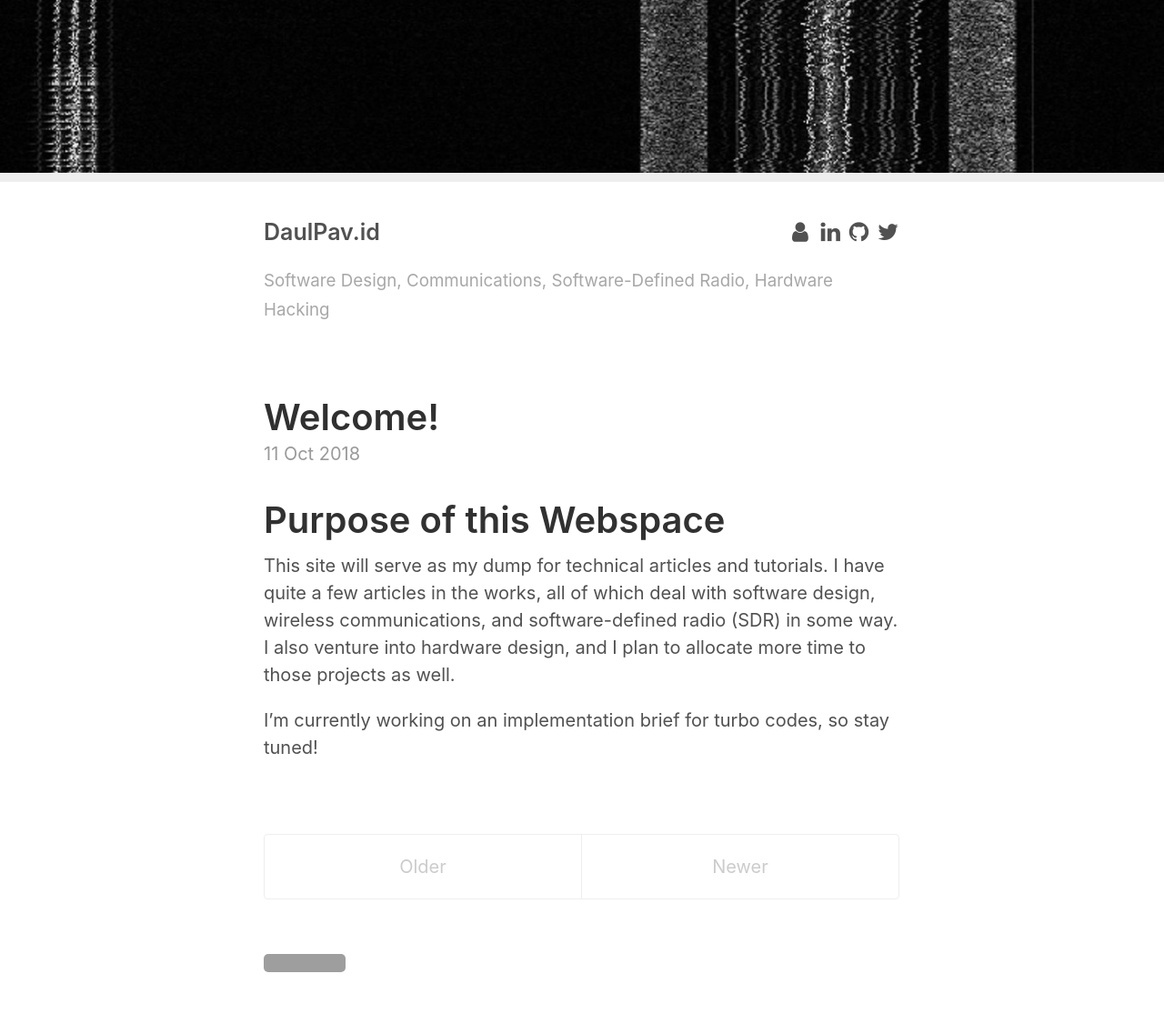
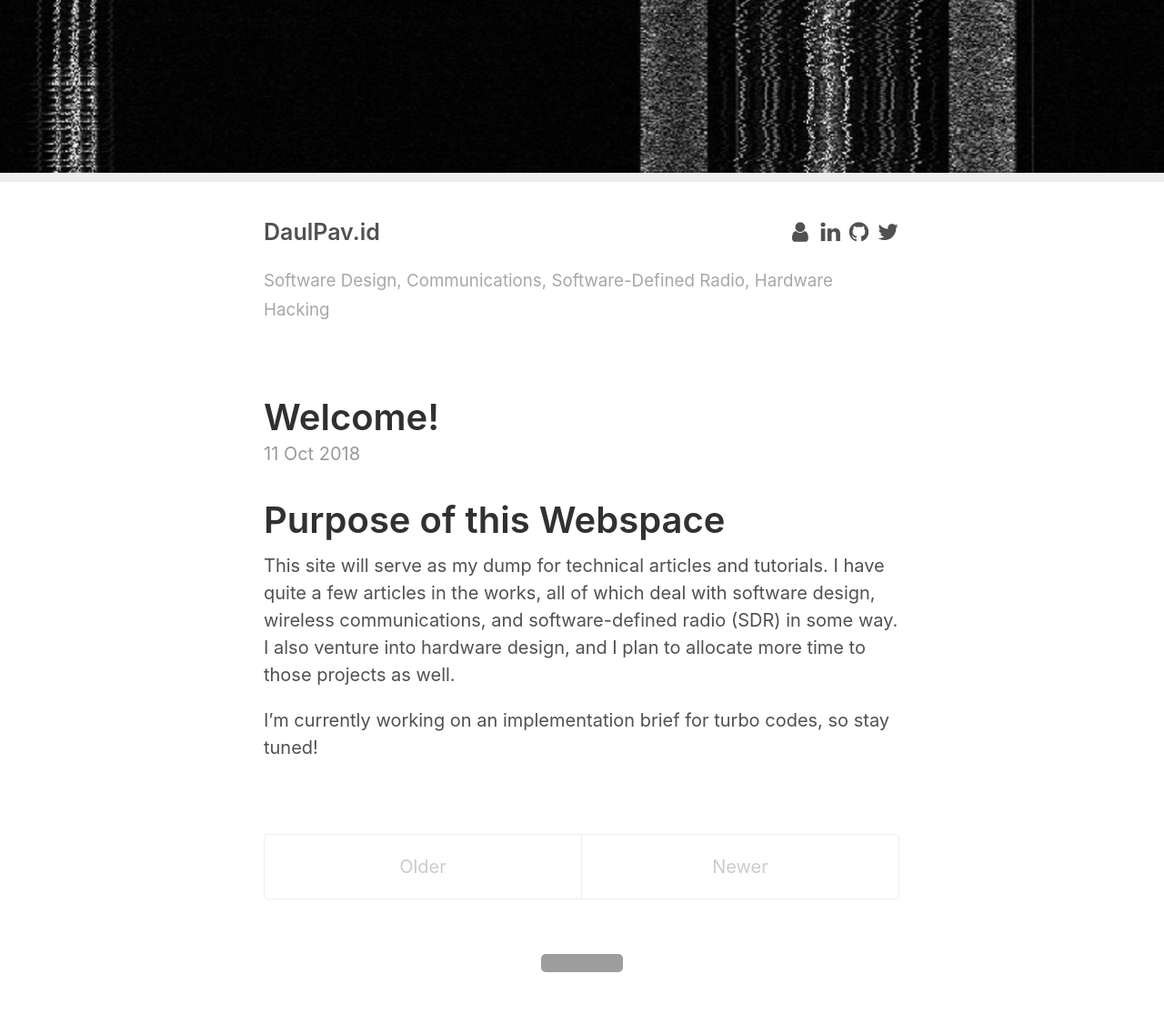
Before and after one commit to DaulPavid/ofdm.github.io, a Jekyll site: the page built from index.html, in a window 1280 px wide. Shown: the whole page at 91% size. Built offline with Jekyll 4.4.1, drawn with Linux system fonts in a browser that asks for light colours; the list of posts is cut into pages by our own code; before the commit the page ends 1109 px from its top, so only the background shows below that; grey boxes are pictures that could not be loaded.

Commit message:
Center the footer

```diff
--- a/_layouts/default.html
+++ b/_layouts/default.html
@@ -37,7 +37,7 @@
         {{ content }}
       </main>
 
-      <footer class="footer">
+      <footer class="footer" align="center">
         <img src="https://img.shields.io/badge/Content%20License-CC%20BY--SA%204.0-lightgrey.svg" />
       </footer>
     </div>
--- a/_sass/_layout.scss
+++ b/_sass/_layout.scss
@@ -12,4 +12,9 @@
 
 footer {
   margin-bottom: 2rem;
+
+  img {
+    display: inline;
+  }
+
 }
```
